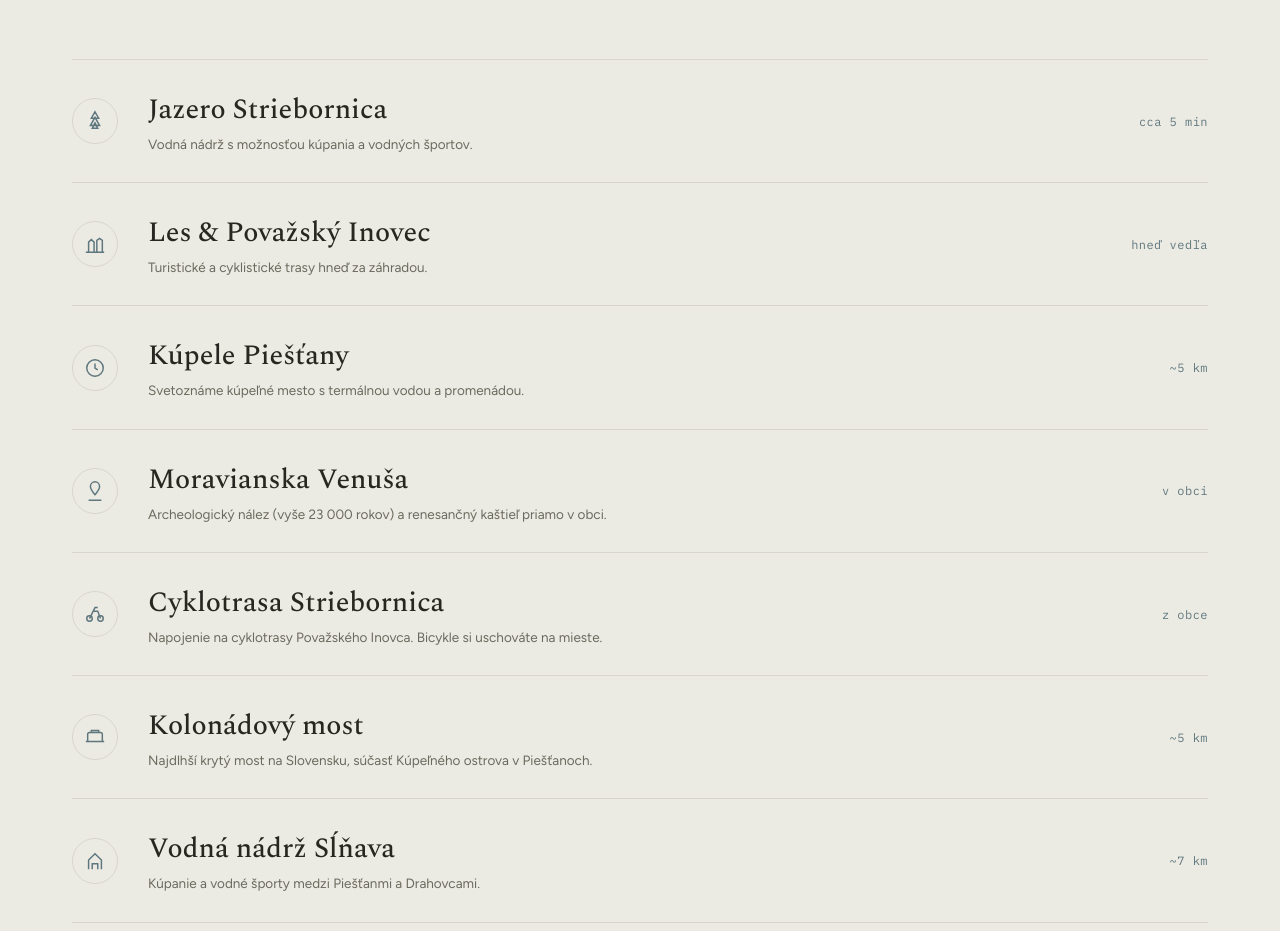
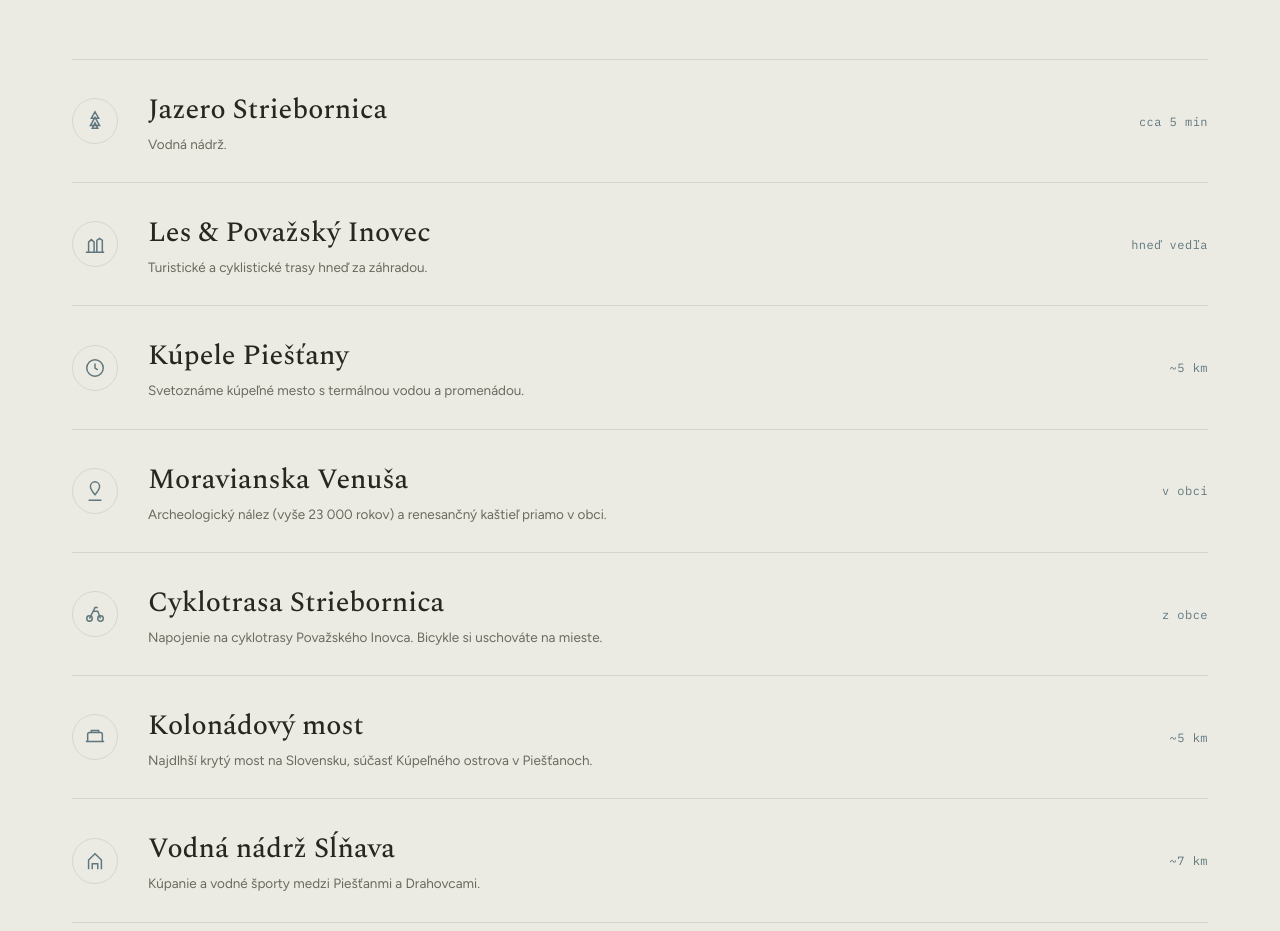
Before and after one commit to Petheck/apartman-pavla, a website: page index.html in a window 1280 px wide. Shown: the part 4000-4931 px from the top of the page. Drawn offline with nearby package versions, Linux system fonts and the light colour scheme.

Commit message:
Shorten description for Jazero Striebornica
Updated the description of Jazero Striebornica.

```diff
--- a/index.html
+++ b/index.html
@@ -347,7 +347,7 @@
     <div class="around-list rv">
       <div class="around-row">
         <div class="ar-ic"><svg viewBox="0 0 24 24" fill="none" stroke="currentColor" stroke-width="1.6"><path d="M12 2l4 7h-8zM12 8l5 9H7zM12 14l3 6H9z"/></svg></div>
-        <div><div class="ar-name">Jazero Striebornica</div><div class="ar-desc">Vodná nádrž s možnosťou kúpania a vodných športov.</div></div>
+        <div><div class="ar-name">Jazero Striebornica</div><div class="ar-desc">Vodná nádrž.</div></div>
         <div class="ar-dist">cca 5 min</div>
       </div>
       <div class="around-row">
```
